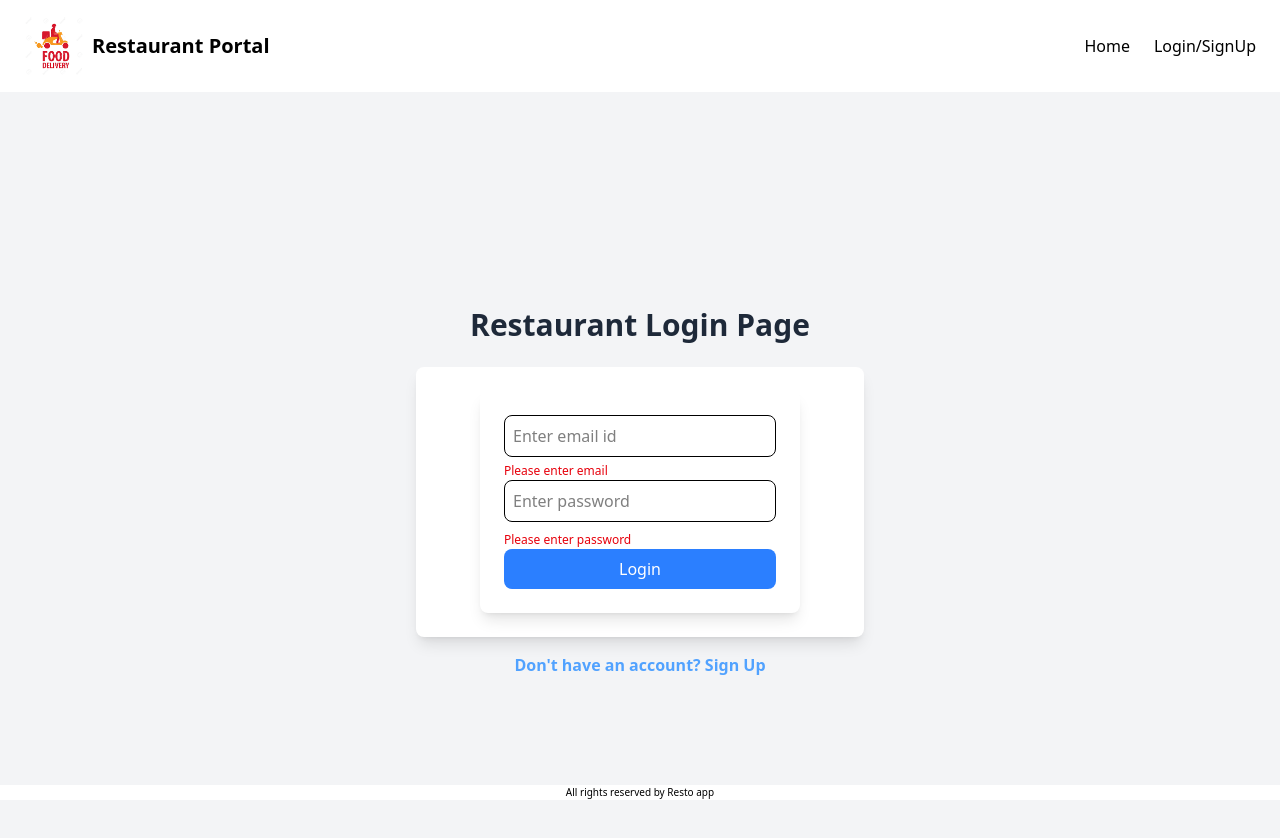
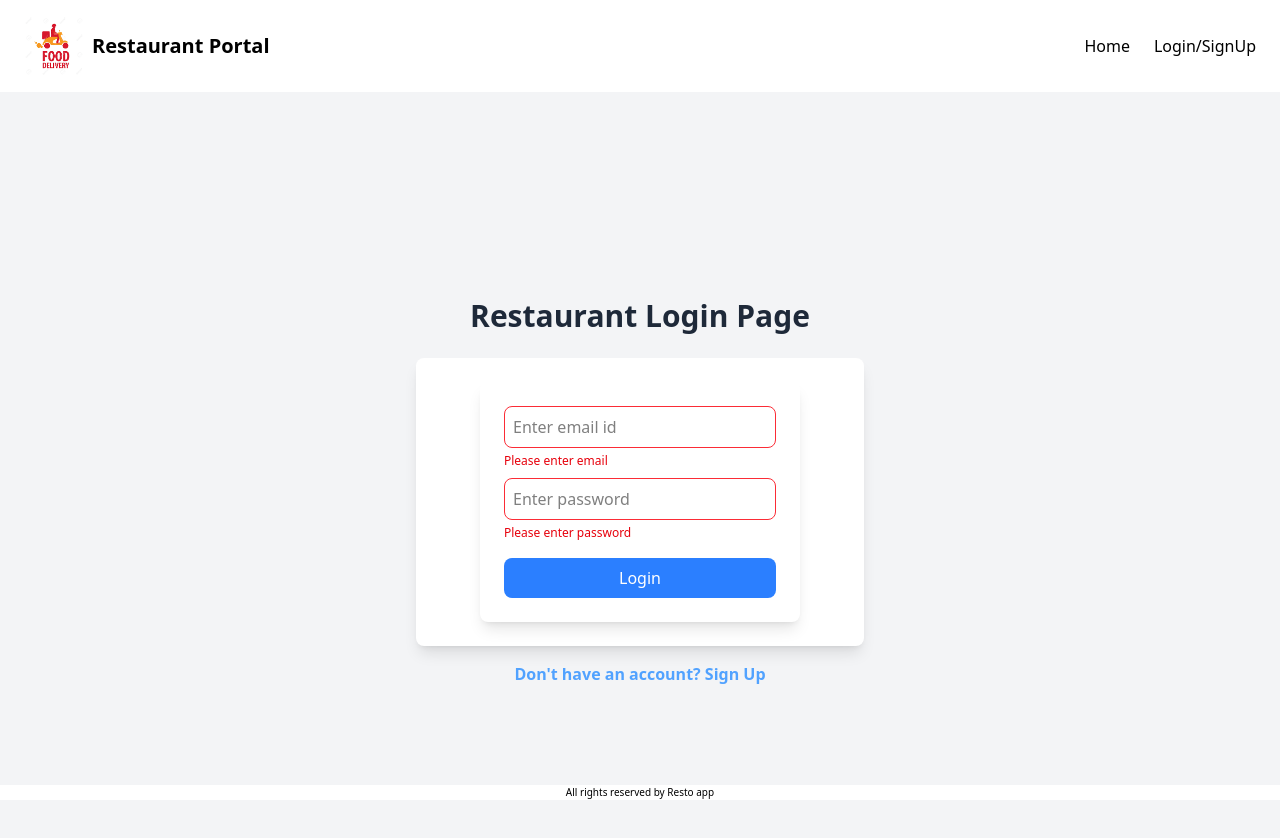
Before and after one commit to priyalgoti07/food-delivery-nextjs, a Next.js app: page /restaurant in a window 1280 px wide. Both pictures are taken after a click on the button "Login". Shown: the top 838 px of the page. Built offline with nearby package versions, Linux system fonts and the light colour scheme.

Commit message:
login page API integration with validation

```diff
--- a/src/app/_components/RestaurantLogin.js
+++ b/src/app/_components/RestaurantLogin.js
@@ -1,50 +1,117 @@
+import { useRouter } from 'next/navigation';
 import React, { useState } from 'react';
 
 const RestaurantLogin = () => {
-    const [email, setEmail] = useState('');
-    const [password, setPassword] = useState('');
-    const [error, setError] = useState(false);
+    const router = useRouter();
+    const [form, setForm] = useState({ email: '', password: '' });
+    const [errors, setErrors] = useState({ email: '', password: '' });
 
-    const handleLogin = () => {
-        console.log(email, password)
-        if (!email && !password) {
-            setError(true);
+    const handleChange = (e) => {
+        const { name, value } = e.target;
+
+        // update form state
+        setForm((prev) => ({ ...prev, [name]: value }));
+
+        // inline validation
+        let newErrors = { ...errors };
+        if (name === 'email') {
+            if (!value) newErrors.email = "Please enter email";
+            else if (!/^\S+@\S+\.\S+$/.test(value)) newErrors.email = "Invalid email format";
+            else newErrors.email = '';
         }
-    }
+        if (name === 'password') {
+            if (!value) newErrors.password = "Please enter password";
+            else if (value.length < 6) newErrors.password = "Password must be at least 6 characters";
+            else newErrors.password = '';
+        }
+
+        setErrors(newErrors);
+    };
+
+    const validateBeforeSubmit = () => {
+        const temp = { email: '', password: '' };
+        let valid = true;
+
+        if (!form.email) {
+            temp.email = "Please enter email";
+            valid = false;
+        } else if (!/^\S+@\S+\.\S+$/.test(form.email)) {
+            temp.email = "Invalid email format";
+            valid = false;
+        }
+
+        if (!form.password) {
+            temp.password = "Please enter password";
+            valid = false;
+        } else if (form.password.length < 6) {
+            temp.password = "Password must be at least 6 characters";
+            valid = false;
+        }
+
+        setErrors(temp);
+        return valid;
+    };
+
+    const handleLogin = async () => {
+        if (!validateBeforeSubmit()) return;
+
+        try {
+            const res = await fetch('http://localhost:3000/api/restaurant', {
+                method: 'POST',
+                headers: { "Content-Type": "application/json" },
+                body: JSON.stringify({ ...form, login: true }),
+            });
+
+            const data = await res.json();
+            if (data.success) {
+                const { result } = data;
+                delete result.password;
+                console.log(result)
+                localStorage.setItem("restaurantUser", JSON.stringify(result))
+                router.push("/restaurant/dashboard")
+                alert('Login successful');
+            } else {
+                alert('Invalid credentials');
+            }
+        } catch (err) {
+            alert('Something went wrong');
+        }
+    };
+
     return (
         <div className="flex flex-col items-center justify-center min-h-1/4bg-gray-100">
             <div className="bg-white p-6 rounded-lg shadow-lg w-80">
                 <input
-                    name="custom-email"
+                    name="email"
                     type="text"
                     placeholder="Enter email id"
-                    className="w-full p-2 mb-3 border rounded-lg focus:outline-none focus:ring-2 focus:ring-blue-500"
-                    autoComplete="new-password"
-                    value={email}
-                    onChange={(e) => setEmail(e.target.value)}
+                    className={`w-full p-2 mb-1 border rounded-lg focus:outline-none focus:ring-2 ${errors.email ? 'border-red-500 focus:ring-red-500' : 'focus:ring-blue-500'}`}
+                    autoComplete="off"
+                    value={form.email}
+                    onChange={handleChange}
                 />
-                {
-                    error && !email && <p className='text-red-600 text-[12px] mt-[-7px]'>Please enter email</p>
-                }
+                {errors.email && <p className="text-red-600 text-[12px] mb-2">{errors.email}</p>}
+
                 <input
-                    name="custom-password"
+                    name="password"
                     type="password"
                     placeholder="Enter password"
-                    className="w-full p-2 mb-4 border rounded-lg focus:outline-none focus:ring-2 focus:ring-blue-500"
-                    autoComplete="new-password"
-                    inputMode='none'
-                    value={password}
-                    onChange={(e) => setPassword(e.target.value)}
+                    className={`w-full p-2 mb-1 border rounded-lg focus:outline-none focus:ring-2 ${errors.password ? 'border-red-500 focus:ring-red-500' : 'focus:ring-blue-500'}`}
+                    autoComplete="off"
+                    value={form.password}
+                    onChange={handleChange}
                 />
-                {error && !password && <p className='text-red-600 text-[12px] mt-[-7px]'>Please enter password</p>}
-                <button className="w-full p-2 bg-blue-500 text-white rounded-lg hover:bg-blue-600 cursor-pointer"
+                {errors.password && <p className="text-red-600 text-[12px] mb-4">{errors.password}</p>}
+
+                <button
+                    className="w-full p-2 bg-blue-500 text-white rounded-lg hover:bg-blue-600"
                     onClick={handleLogin}
                 >
                     Login
                 </button>
             </div>
-        </div>
+        </div >
     );
-}
+};
 
 export default RestaurantLogin;
--- a/src/app/api/restaurant/route.js
+++ b/src/app/api/restaurant/route.js
@@ -12,9 +12,20 @@ export async function GET(params) {
 
 export async function POST(request, content) {
     let payload = await request.json();
-    console.log(payload)
     await mongoose.connect(connectionStr)
-    let restaurant = await restaurantSchema(payload);
-    const result = await restaurant.save()
-    return NextResponse.json({ result: result, success: true })
+    let result;
+    let success = false;
+    if (payload.login) {
+        result = await restaurantSchema.findOne({ email: payload.email, password: payload.password });
+        if (result) {
+            success = true;
+        }
+    } else {
+        console.log(payload)
+        let restaurant = await restaurantSchema(payload);
+        result = await restaurant.save()
+        success = true;
+    }
+
+    return NextResponse.json({ result: result, success })
 }
```
